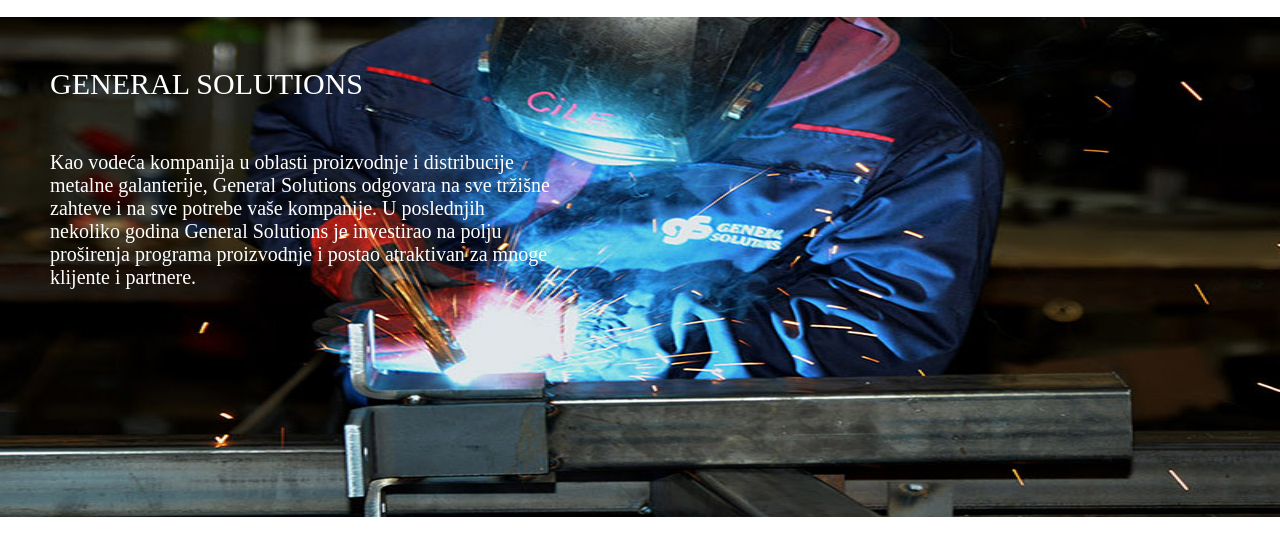
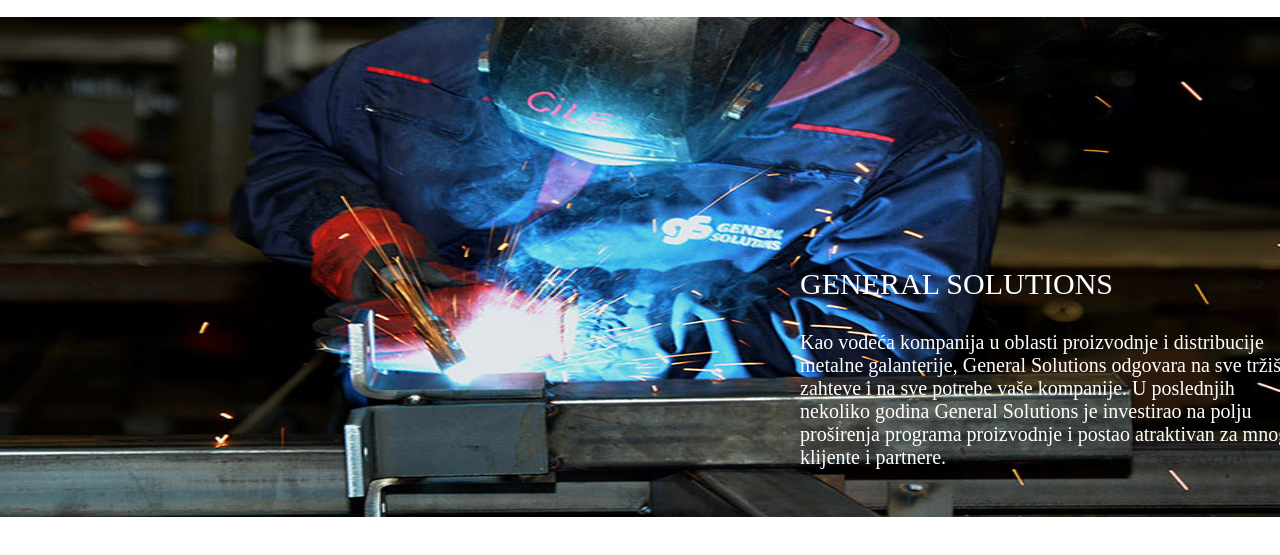
Before and after one commit to nijo99/EposDomaci, a plain HTML site: page index.html in a window 1280 px wide. Shown: the part 81-636 px from the top of the page. Drawn offline with Linux system fonts and the light colour scheme.

Commit message:
Update by Aljosa

```diff
--- a/index.html
+++ b/index.html
@@ -23,7 +23,8 @@
         </nav>
 
         <div class="div2">
-            <p id="id1">GENERAL SOLUTIONS</p>
+            <div>
+                <p id="id1">GENERAL SOLUTIONS</p>
             <p id="id2">Kao vodeća kompanija u oblasti proizvodnje
                  i distribucije metalne galanterije,
                 General Solutions odgovara na sve tržišne zahteve
@@ -31,6 +32,8 @@
                 U poslednjih nekoliko godina General Solutions
                  je investirao na polju proširenja programa proizvodnje
                 i postao atraktivan za mnoge klijente i partnere.</p>
+            </div>
+
         </div>
 
 
--- a/styles.css
+++ b/styles.css
@@ -65,7 +65,7 @@ nav {
     display: normal;
     position: absolute;
     min-width: 100vw;
-    height: 800px;
+    height: 1000px;
     font-size: 30px;
     background-repeat: no-repeat;
     background-image: url('images/div1.jpg');
@@ -75,8 +75,18 @@ nav {
 }
 
 .div2 p {
-    margin: 50px;
+    display: flex;
+    flex-direction: column;
+    margin-left: 800px;
+    margin-top: 30px;
     width: 500px;
+
+}
+
+
+
+#id1 {
+    margin-top: 250px;
 }
 
 #id2{
```
